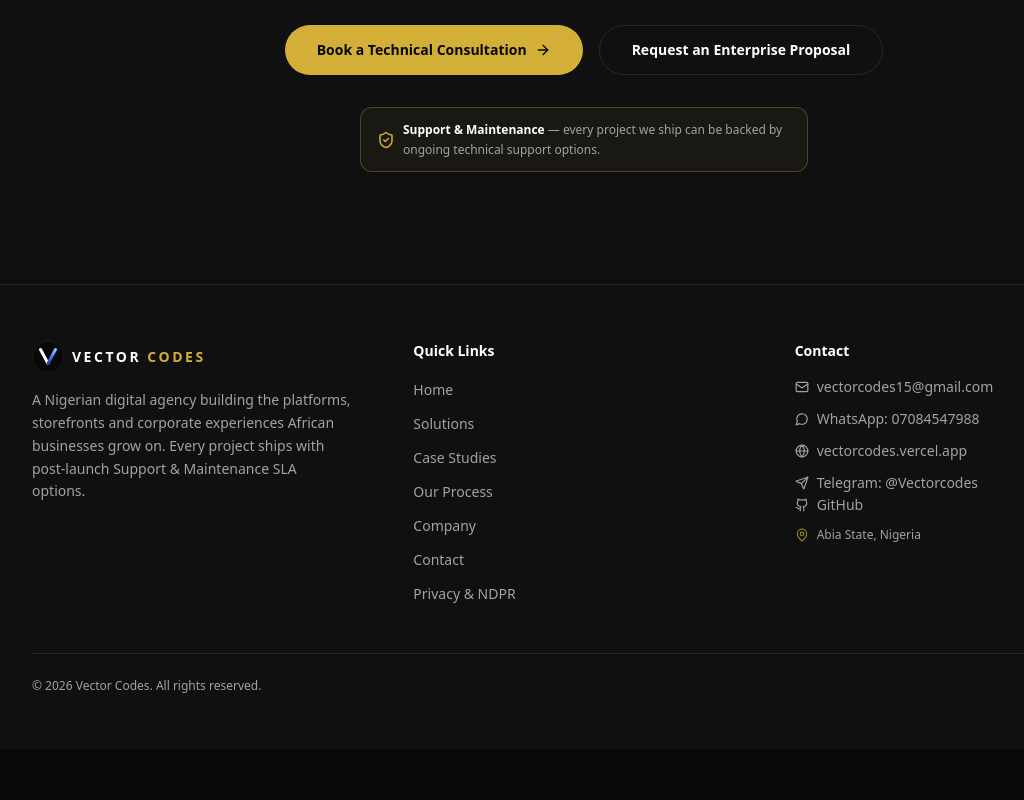
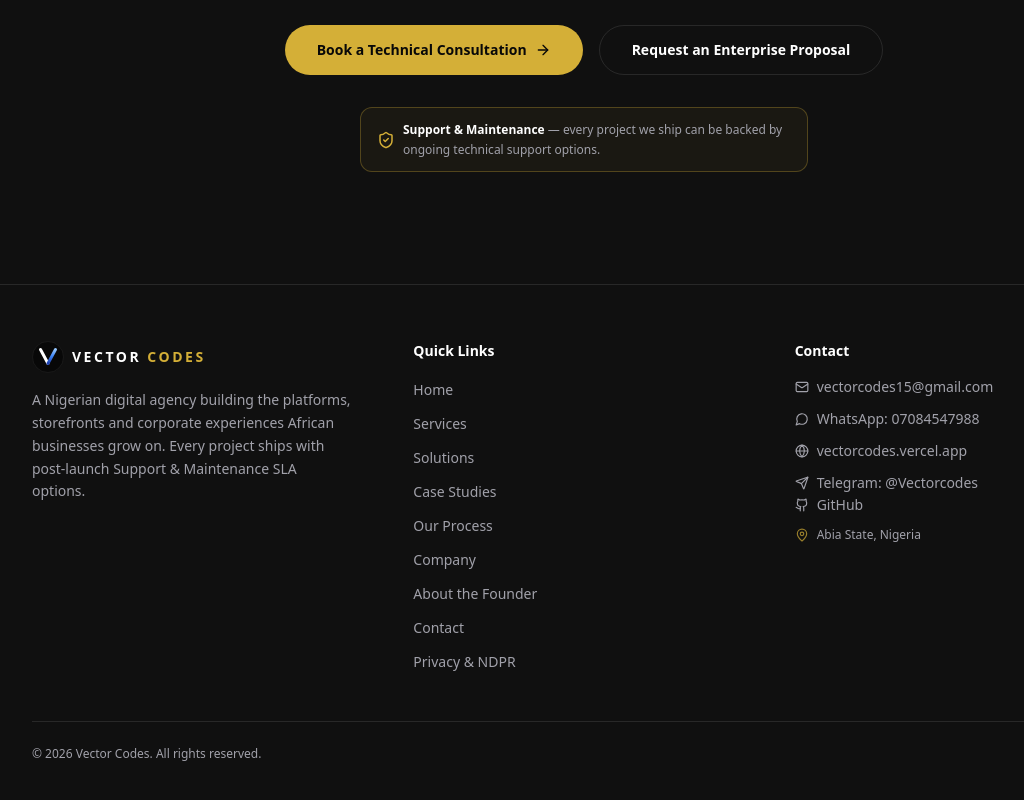
Before and after one commit to ericprince957-cloud/my_portfolio_V1, a Next.js app: page / in a window 1280 px wide. Shown: the part 7749-8549 px from the top of the page, without its empty margins (56-1080 px from the left). Before the commit the page ends 8499 px from the top, so only its background shows below. Built offline with nearby package versions, Linux system fonts and the light colour scheme.

Commit message:
Improve footer internal links to key pages

```diff
--- a/components/Footer.tsx
+++ b/components/Footer.tsx
@@ -3,10 +3,12 @@ import { Mail, MessageCircle, Send, Github, Globe, MapPin } from "lucide-react";
 
 const quickLinks = [
     { href: "/", label: "Home" },
+    { href: "/services", label: "Services" },
     { href: "/solutions", label: "Solutions" },
     { href: "/projects", label: "Case Studies" },
     { href: "/process", label: "Our Process" },
     { href: "/company", label: "Company" },
+    { href: "/about", label: "About the Founder" },
     { href: "/contact", label: "Contact" },
     { href: "/privacy", label: "Privacy & NDPR" },
   ];
```
